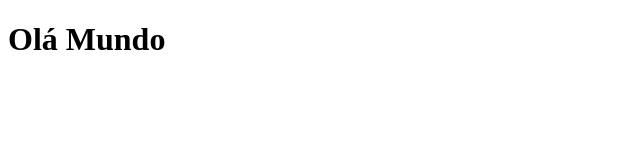
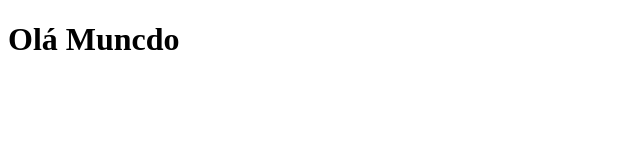
Before and after one commit to iraildafernandes/testegithub, a plain HTML site: page index.html in a window 1280 px wide. Shown: the full height of the page, 0-640 px from the left. Drawn offline with Linux system fonts and the light colour scheme.

Commit message:
ajuste 2

```diff
--- a/index.html
+++ b/index.html
@@ -7,6 +7,6 @@
   <title>Teste</title>
 </head>
 <body>
-  <h1>Olá Mundo</h1>
+  <h1>Olá Muncdo</h1>
 </body>
 </html>
```
